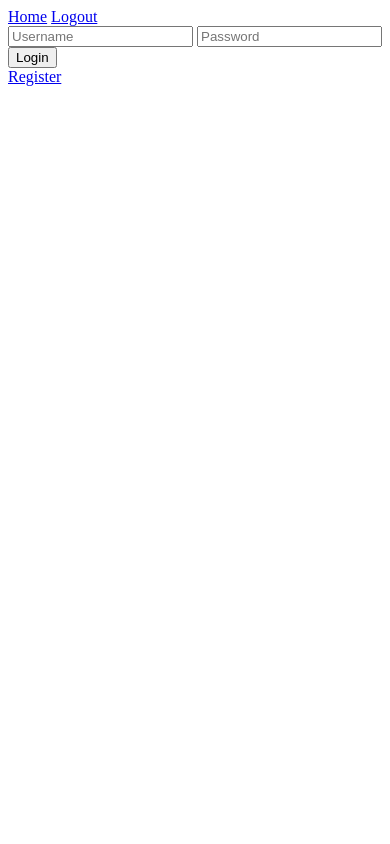
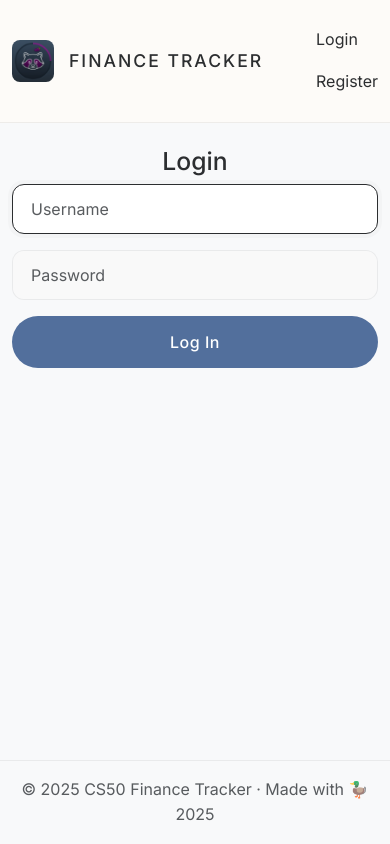
Before and after one commit to shawarmach/cs50-finance-tracker, a Flask app: page /login in a window 390 px wide. Run offline with Flask 3, Linux system fonts and the light colour scheme; parts of the project's set-up code (start-up, migrations or seed data) failed here and were passed over.

Commit message:
Initial commit: Design, Logo and custom CSS

```diff
--- a/app.py
+++ b/app.py
@@ -1,6 +1,8 @@
+import os
 from flask import Flask, render_template, request, redirect, session
 from werkzeug.security import generate_password_hash, check_password_hash
 import sqlite3
+from dotenv import load_dotenv
 
 load_dotenv()
 
@@ -24,21 +26,32 @@ def index():
 
 @app.route("/login", methods=["GET", "POST"])
 def login():
+    """Log user in"""
+
+    session.clear()
+
     if request.method == "POST":
         username = request.form.get("username")
         password = request.form.get("password")
 
+        if not username or not password:
+            return "must provide username and password", 400
+
         db = get_db()
         cur = db.cursor()
-        cur.execute("SELECT id, hash FROM users WHERE username = ?", (username,))
-        row = cur.fetchone()
+        cur.execute("SELECT * FROM users WHERE username = ?", (username,))
+        user = cur.fetchone()
+        db.close()
 
-        if row and check_password_hash(row[1], password):
-            session["user_id"] = row[0]
-            return redirect("/")
-        return "Invalid credentials"
+        if user is None or not check_password_hash(user["hash"], password):
+            return "invalid username and/or password", 403
 
-    return render_template("login.html")
+        session["user_id"] = user["id"]
+
+        return redirect("/")
+
+    else:
+        return render_template("login.html")
 
 @app.route("/register", methods=["GET", "POST"])
 def register():
@@ -60,8 +73,48 @@ def register():
 
 @app.route("/logout")
 def logout():
+    """Log user out"""
+
     session.clear()
-    return redirect("/login")
+
+    return redirect("/")
+
+@app.route("/change_password", methods=["GET", "POST"])
+def change_password():
+    """Allow user to change their password"""
+    if "user_id" not in session:
+        return redirect("/login")
+
+    if request.method == "POST":
+        old_password = request.form.get("old_password")
+        new_password = request.form.get("new_password")
+        confirmation = request.form.get("confirmation")
+
+        if not old_password or not new_password or not confirmation:
+            return "must provide all fields", 400
+
+        if new_password != confirmation:
+            return "new passwords do not match", 400
+
+        db = get_db()
+        cur = db.cursor()
+
+        cur.execute("SELECT hash FROM users WHERE id = ?", (session["user_id"],))
+        user = cur.fetchone()
+
+        if not check_password_hash(user["hash"], old_password):
+            db.close()
+            return "incorrect old password", 403
+
+        new_hash = generate_password_hash(new_password)
+        cur.execute("UPDATE users SET hash = ? WHERE id = ?", (new_hash, session["user_id"]))
+        db.commit()
+        db.close()
+
+        return redirect("/")
+
+    else:
+        return render_template("change_password.html")
 
 if __name__ == "__main__":
     app.run(debug=True)
--- /dev/null
+++ b/static/css/style.css
@@ -0,0 +1,121 @@
+:root {
+    --bg-color: #fdfbf8;
+    --text-main: #2c2e30;
+    --accent-color: #6b705c;
+    --card-bg: #ffffff;
+    --border-soft: rgba(0, 0, 0, 0.06);
+}
+
+html,
+body {
+    height: 100%;
+}
+
+body {
+    background-color: var(--bg-color);
+    color: var(--text-main);
+    font-family: 'Inter', -apple-system, sans-serif;
+    line-height: 1.6;
+    display: flex;
+    flex-direction: column;
+}
+
+.navbar {
+    background-color: rgba(253, 251, 248, 0.9) !important;
+    backdrop-filter: blur(10px);
+    border-bottom: 1px solid var(--border-soft);
+    padding: 1.2rem 0;
+}
+
+.navbar-brand .navbar-logo {
+    height: 42px;
+    width: auto;
+    margin-right: 15px;
+    border-radius: 8px;
+    transition: transform 0.3s ease;
+}
+
+.navbar-brand .brand-text {
+    color: var(--text-main) !important;
+    font-weight: 500;
+    text-transform: uppercase;
+    letter-spacing: 2px;
+    font-size: 1.1rem;
+}
+
+.nav-link {
+    color: var(--text-main) !important;
+    font-weight: 400;
+    margin-left: 1rem;
+    transition: opacity 0.2s;
+}
+
+.nav-link:hover {
+    opacity: 0.6;
+}
+
+.container {
+    max-width: 1000px;
+}
+
+.card {
+    border: none;
+    background-color: var(--card-bg);
+    border-radius: 24px;
+    box-shadow: 0 10px 40px rgba(0, 0, 0, 0.02);
+    padding: 2rem;
+    transition: transform 0.3s ease, box-shadow 0.3s ease;
+}
+
+.card:hover {
+    transform: translateY(-4px);
+    box-shadow: 0 15px 50px rgba(0, 0, 0, 0.04);
+}
+
+.form-control {
+    border-radius: 12px;
+    padding: 12px 18px;
+    border: 1px solid var(--border-soft);
+    background-color: #f9f9f9;
+    transition: all 0.2s ease;
+}
+
+.form-control:focus {
+    background-color: #ffffff;
+    border-color: var(--text-main);
+    box-shadow: 0 0 0 4px rgba(0, 0, 0, 0.02);
+    outline: none;
+}
+
+.btn-primary {
+    background-color: #526F9C;
+    border: none;
+    border-radius: 50px;
+    padding: 14px 32px;
+    font-weight: 500;
+    letter-spacing: 0.5px;
+    transition: all 0.3s ease;
+    color: #ffffff;
+}
+
+.btn-primary:hover {
+    background-color: #3e5578;
+    transform: translateY(-2px);
+    box-shadow: 0 5px 15px rgba(82, 111, 156, 0.3);
+    color: #ffffff;
+}
+
+.footer {
+    margin-top: auto;
+    border-top: 1px solid var(--border-soft);
+    padding: 2.5rem 0;
+}
+
+.duck-emoji {
+    display: inline-block;
+    transition: transform 0.3s ease;
+}
+
+.duck-credit:hover .duck-emoji {
+    transform: scale(1.6) rotate(-15deg);
+}
--- a/templates/layout.html
+++ b/templates/layout.html
@@ -1,16 +1,49 @@
 <!DOCTYPE html>
-<html>
+<html lang="en">
 
 <head>
-    <title>Finance Tracker</title>
+    <meta charset="utf-8">
+    <meta name="viewport" content="initial-scale=1, width=device-width">
+    <link href="https://cdn.jsdelivr.net/npm/bootstrap@5.3.0/dist/css/bootstrap.min.css" rel="stylesheet">
+    <link href="https://fonts.googleapis.com/css2?family=Inter:wght@400;500;700&display=swap" rel="stylesheet">
+    <link href="{{ url_for('static', filename='css/style.css') }}" rel="stylesheet">
+    <title>Finance Tracker{% block title %}{% endblock %}</title>
 </head>
 
-<body>
-    <nav>
-        <a href="/">Home</a>
-        <a href="/logout">Logout</a>
+<body class="bg-light">
+
+    <nav class="navbar navbar-expand-lg navbar-dark bg-dark mb-4">
+        <div class="container">
+            <a class="navbar-brand d-flex align-items-center" href="/">
+                <img src="{{ url_for('static', filename='favicon.ico') }}" alt="Logo" class="navbar-logo">
+                <span class="brand-text">Finance Tracker</span>
+            </a>
+            <div class="navbar-nav ms-auto">
+                {% if session.user_id %}
+                <a class="nav-link" href="/">Dashboard</a>
+                <a class="nav-link" href="/change_password">Settings</a>
+                <a class="nav-link" href="/logout">Logout</a>
+                {% else %}
+                <a class="nav-link" href="/login">Login</a>
+                <a class="nav-link" href="/register">Register</a>
+                {% endif %}
+            </div>
+        </div>
     </nav>
-    {% block content %}{% endblock %}
+
+    <main class="container">
+        {% block main %}{% endblock %}
+    </main>
+
+    <footer class="footer mt-auto py-3">
+        <div class="container text-center">
+            <span class="text-muted">
+                &copy; 2025 CS50 Finance Tracker &middot;
+                <span class="duck-credit">Made with <span class="duck-emoji">🦆</span> 2025</span>
+            </span>
+        </div>
+    </footer>
+
 </body>
 
 </html>
--- a/templates/login.html
+++ b/templates/login.html
@@ -1,9 +1,23 @@
 {% extends "layout.html" %}
-{% block content %}
-<form method="post">
-    <input name="username" placeholder="Username">
-    <input name="password" type="password" placeholder="Password">
-    <button>Login</button>
-</form>
-<a href="/register">Register</a>
+
+{% block title %}
+Log In
 {% endblock %}
+
+{% block main %}
+<div class="row justify-content-center">
+    <div class="col-md-4">
+        <h2 class="text-center">Login</h2>
+        <form action="/login" method="post">
+            <div class="mb-3">
+                <input autocomplete="off" autofocus class="form-control" name="username" placeholder="Username"
+                    type="text" required>
+            </div>
+            <div class="mb-3">
+                <input class="form-control" name="password" placeholder="Password" type="password" required>
+            </div>
+            <button class="btn btn-primary w-100" type="submit">Log In</button>
+        </form>
+    </div>
+</div>
+{% endblock %}
--- a/templates/register.html
+++ b/templates/register.html
@@ -3,6 +3,6 @@
 <form method="post">
     <input name="username" placeholder="Username">
     <input name="password" type="password" placeholder="Password">
-    <button>Register</button>
+    <button class="btn btn-primary w-100" type="submit">Register</button>
 </form>
 {% endblock %}
```
Also changed, not shown: templates/change_password.html (added, +24 -0 lines), finance.db, static/android-chrome-512x512.png (added), static/favicon.ico (added).
